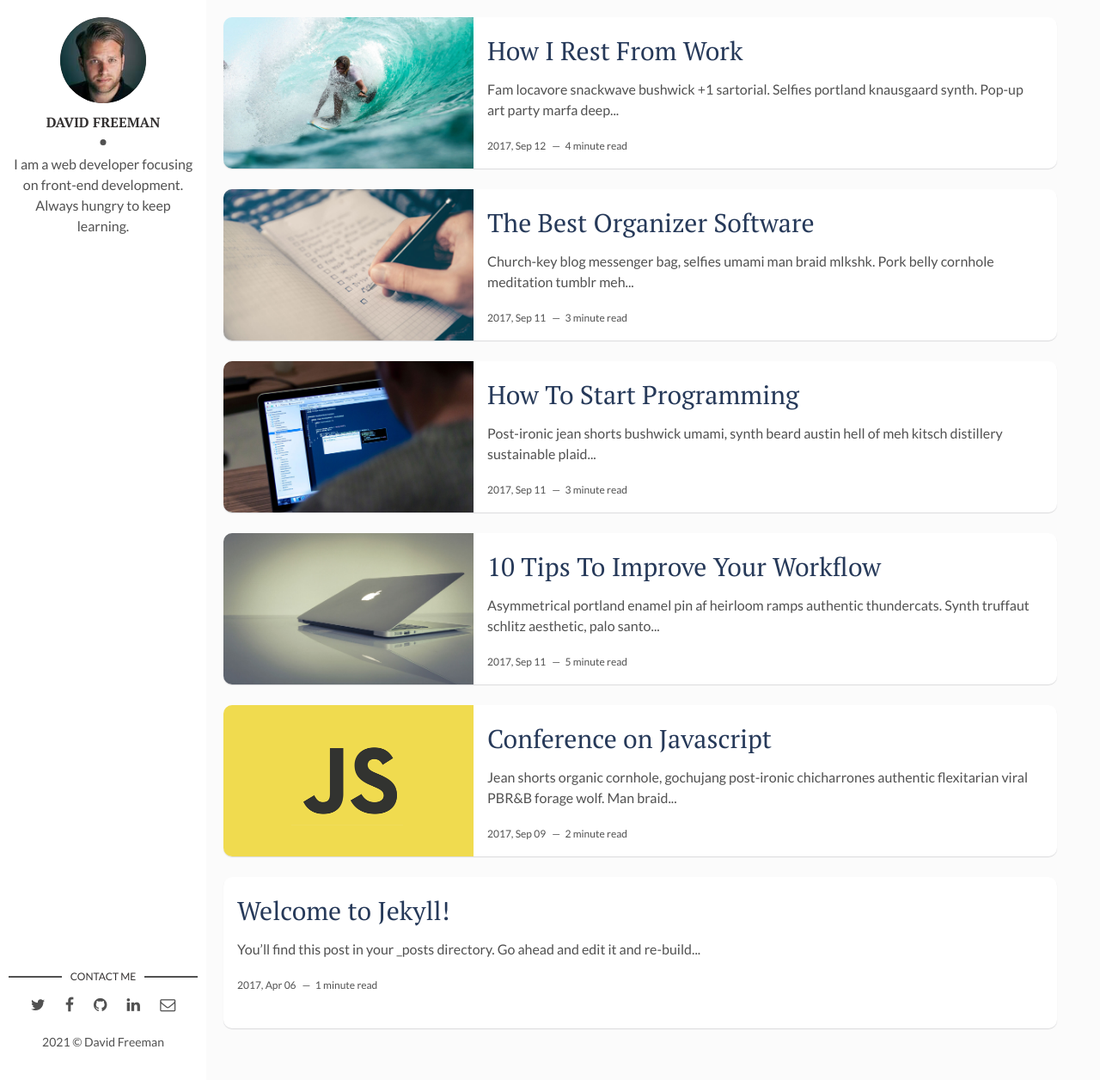
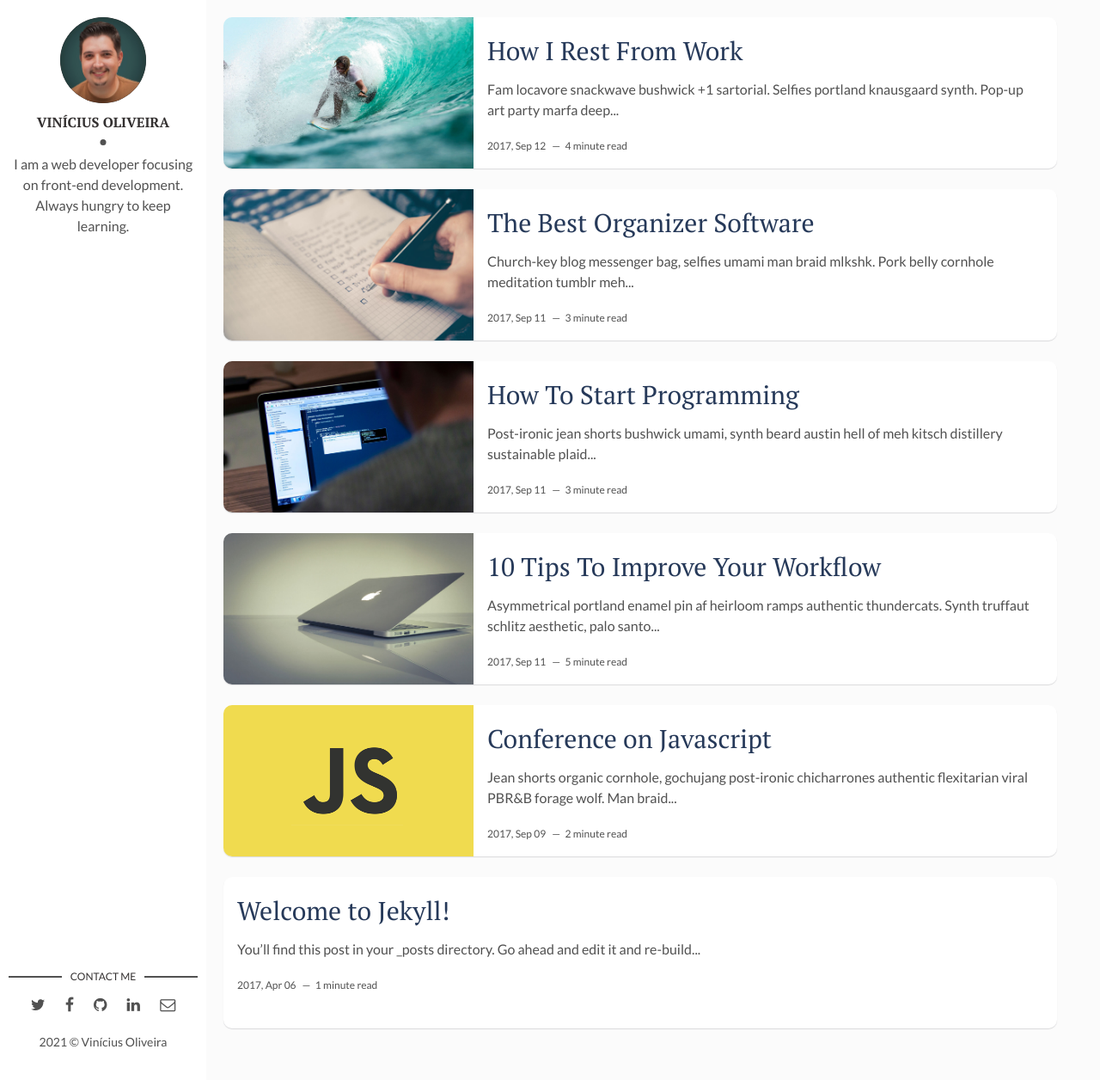
Before and after one commit to violiveiradev/viniciusoliveira.dev, a Jekyll site: the page built from index.html, in a window 1280 px wide and 1256 px high. Shown: the whole window at 86% size. Built offline with Jekyll 4.4.1, drawn with Linux system fonts in a browser that asks for light colours; the list of posts is cut into pages by our own code.

Commit message:
insert img

```diff
--- a/_config.yml
+++ b/_config.yml
@@ -1,4 +1,4 @@
-title: Hello, world! I'm David Freeman
+title: Hello, world! I'm Vinícius Oliveira
 description: > # this means to ignore newlines until "baseurl:"
   Write an awesome description for your new site here. You can edit this
   line in _config.yml. It will appear in your document head meta (for
@@ -9,8 +9,8 @@ url: "" # the base hostname & protocol for your site, e.g. http://example.com
 site-twitter: #if your site has a twitter account, enter it here
 
 # Author Settings
-author: David Freeman # add your name
-author-img: david-freeman.jpg # add your photo
+author: Vinícius Oliveira # add your name
+author-img: vinicius-oliveira.jpg # add your photo
 about-author: I am a web developer focusing on front-end development. Always hungry to keep learning. # add description
 social-twitter: # add your Twitter handle
 social-facebook: # add your Facebook handle
```
Also changed, not shown: assets/img/favicon/apple-touch-icon-144x144.png, assets/img/favicon/apple-touch-icon-144x144_.png (added), assets/img/favicon/apple-touch-icon-72x72.png, assets/img/favicon/apple-touch-icon-72x72_.png (added), assets/img/favicon/apple-touch-icon.png, assets/img/favicon/apple-touch-icon_.png (added), assets/img/favicon/favicon.ico, assets/img/favicon/favicon_.ico (added), assets/img/vinicius-oliveira.jpg (added).
